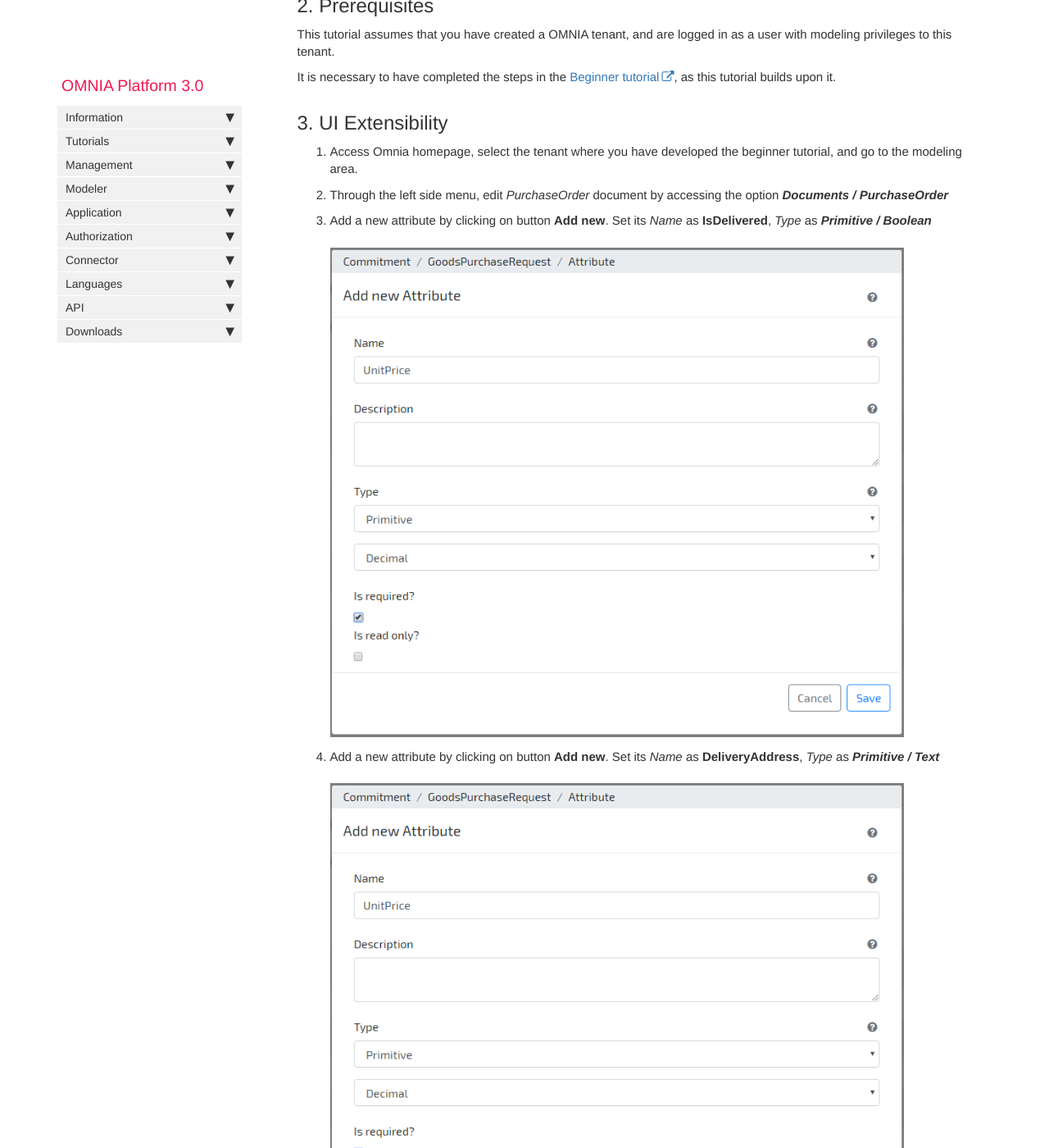
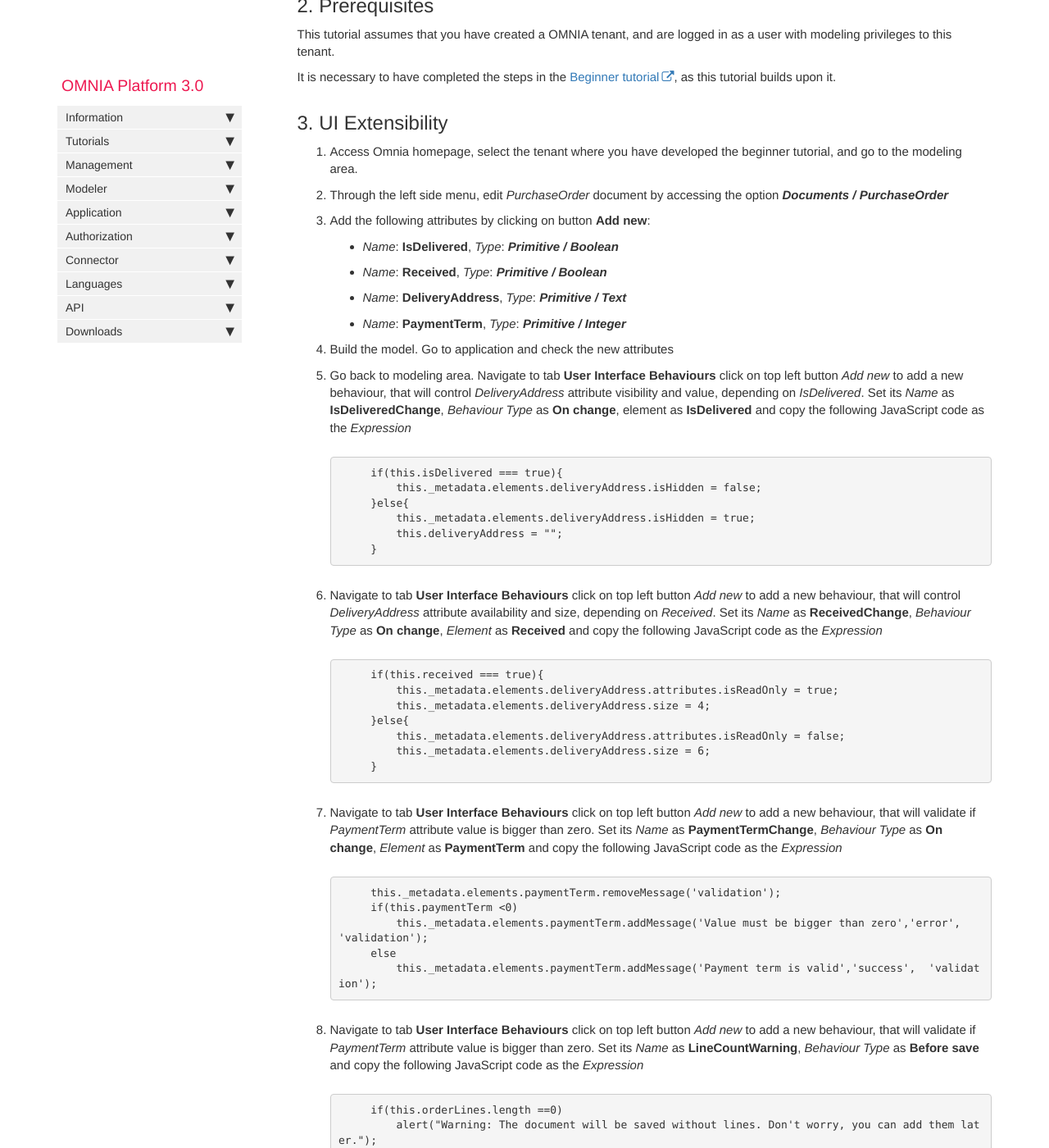
Before and after one commit to daniel8lopes/omnia3, a Jekyll site: the page built from docs/pages/omnia3/Tutorials/omnia3_uiextensibilitytutorial.md, in a window 1280 px wide and 1400 px high, scrolled down 465 px. Shown: the whole window at 82% size. Built offline with Jekyll 4.4.1, drawn with Linux system fonts in a browser that asks for light colours; nearby versions of some CDN libraries; comment, search, counter and statistics services are not loaded; some of the changed text lies outside the part shown.

Commit message:
Update omnia3_uiextensibilitytutorial.md

````diff
--- a/docs/pages/omnia3/Tutorials/omnia3_uiextensibilitytutorial.md
+++ b/docs/pages/omnia3/Tutorials/omnia3_uiextensibilitytutorial.md
@@ -24,15 +24,16 @@ It is necessary to have completed the steps in the  [Beginner tutorial](http://d
 
 2. Through the left side menu, edit *PurchaseOrder* document by accessing the option ***Documents / PurchaseOrder***
 
-3. Add a new attribute by clicking on button **Add new**. Set its *Name* as **IsDelivered**, *Type* as ***Primitive / Boolean***
+3. Add the following attributes by clicking on button **Add new**:
 
-    ![Modeler_Create_Attribute](/images/tutorials/beginner/Modeler-Create-Attribute.PNG)
+    - *Name*: **IsDelivered**, *Type*: ***Primitive / Boolean***
+    - *Name*: **Received**, *Type*: ***Primitive / Boolean***
+    - *Name*: **DeliveryAddress**, *Type*: ***Primitive / Text***
+    - *Name*: **PaymentTerm**, *Type*: ***Primitive / Integer***
 
-4. Add a new attribute by clicking on button **Add new**. Set its *Name* as **DeliveryAddress**, *Type* as ***Primitive / Text***
+4. Build the model. Go to application and check the new attributes
 
-    ![Modeler_Create_Attribute](/images/tutorials/beginner/Modeler-Create-Attribute.PNG)
-
-5. Navigate to tab **User Interface Behaviours** click on top left button *Add new* to add a new behaviour, that will control  *DeliveryAddress* attribute visibility and value, depending on *IsDelivered*. Set its *Name* as **IsDeliveredChange**, *Behaviour Type* as **On change**, element as **IsDelivered** and copy the following JavaScript code as the *Expression*
+5. Go back to modeling area. Navigate to tab **User Interface Behaviours** click on top left button *Add new* to add a new behaviour, that will control  *DeliveryAddress* attribute visibility and value, depending on *IsDelivered*. Set its *Name* as **IsDeliveredChange**, *Behaviour Type* as **On change**, element as **IsDelivered** and copy the following JavaScript code as the *Expression*
 
     ```JavaScript
         if(this.isDelivered === true){
@@ -69,5 +70,9 @@ It is necessary to have completed the steps in the  [Beginner tutorial](http://d
 
     ```JavaScript
         if(this.orderLines.length ==0)
-            alert("Warning: The document will be saved without lines. You can add them by editing it.");
+            alert("Warning: The document will be saved without lines. Don't worry, you can add them later.");
     ```
+
+9. Build the model
+
+10. Go to application and validate the new behaviours, by making the following tests
````
